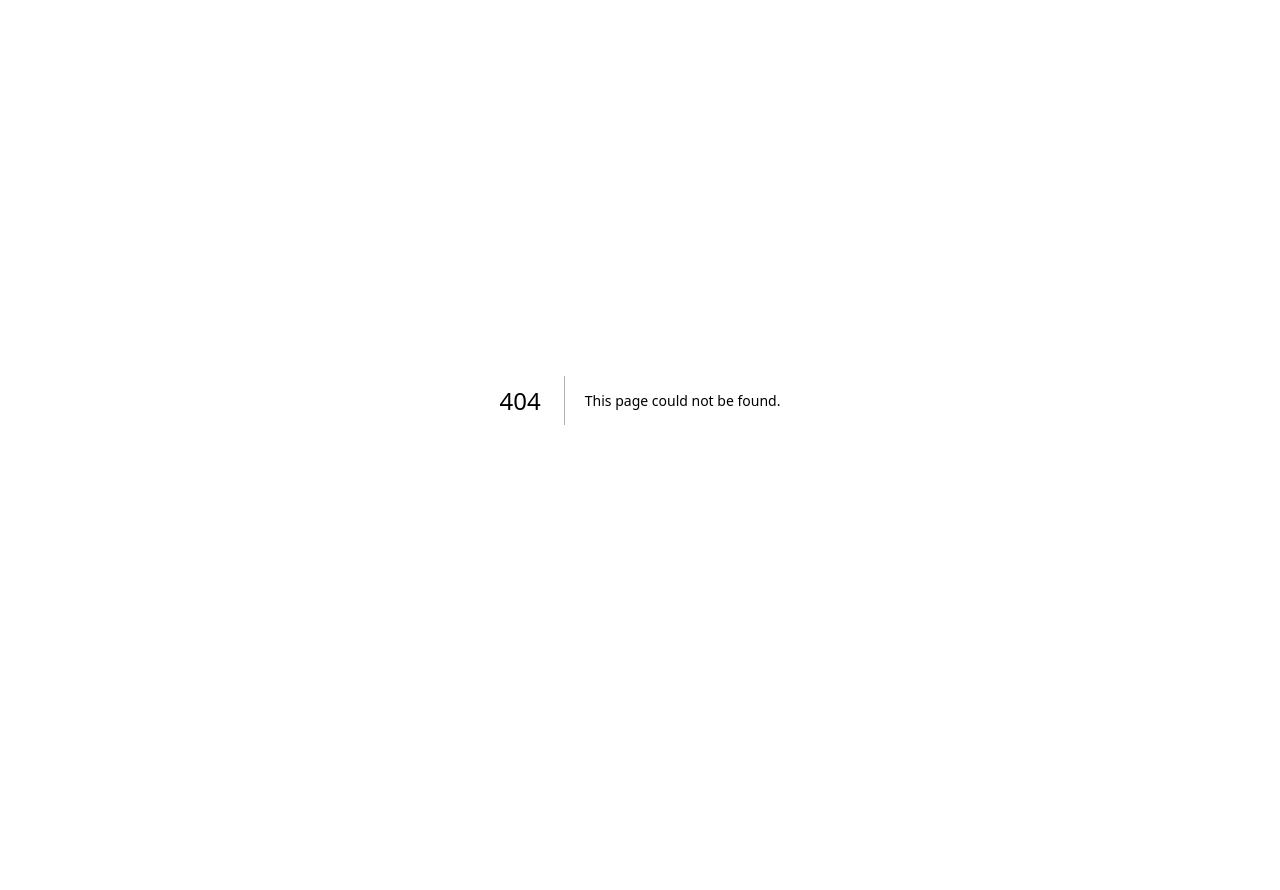
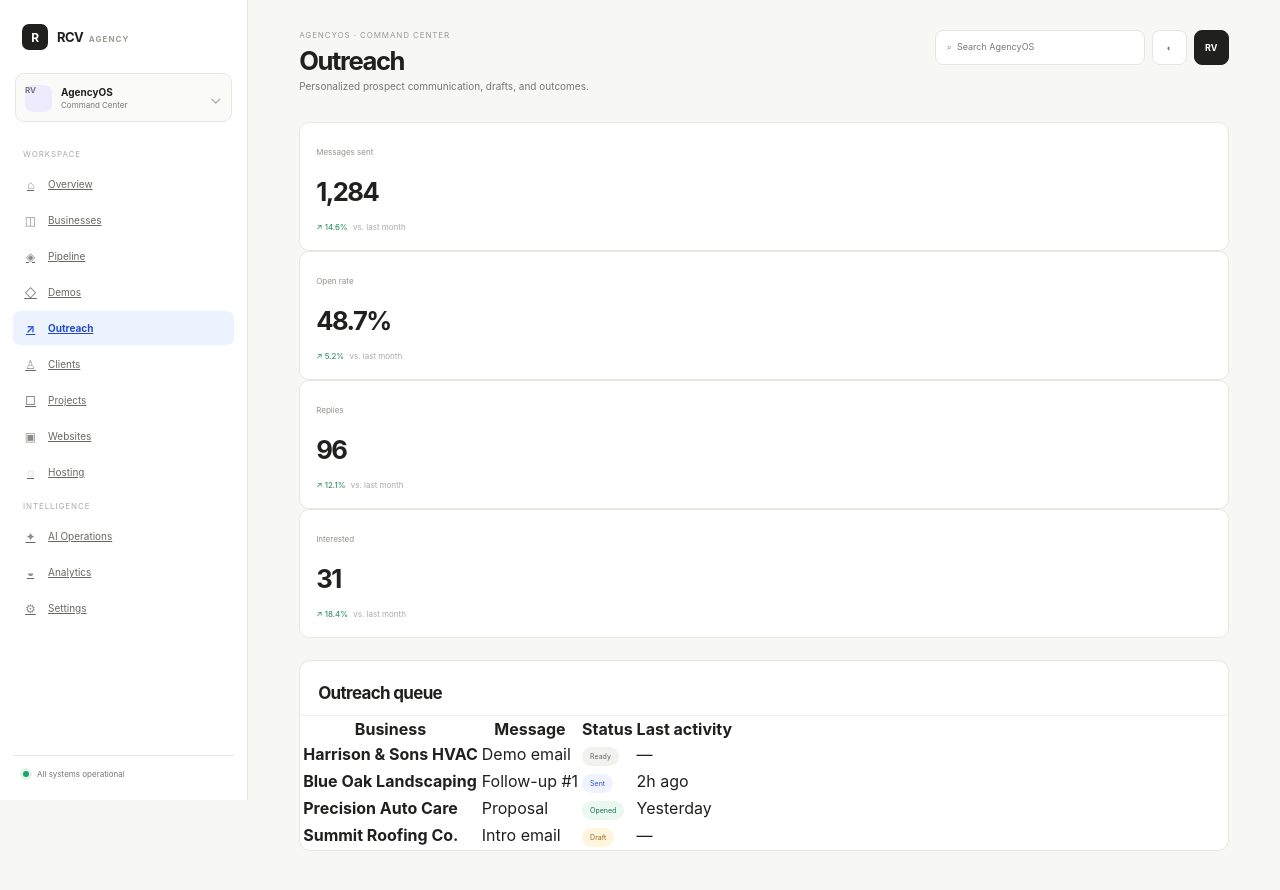
Before and after one commit to rcarvierling-ship-it/AgencyOS, a Next.js app in the folder apps/web/: page /admin/outreach in a window 1280 px wide. Before the commit this address had no page. Shown: the top 890 px of the page. Before the commit the page ends 800 px from the top, so only its background shows below. Built offline with nearby package versions, Linux system fonts and the light colour scheme.

Commit message:
Build admin outreach workspace

```diff
--- /dev/null
+++ b/apps/web/app/admin/outreach/page.tsx
@@ -0,0 +1,3 @@
+import { AdminShell, Card, Pill, Stat } from '../AdminShell'
+const rows=[['Harrison & Sons HVAC','Demo email','Ready','—'],['Blue Oak Landscaping','Follow-up #1','Sent','2h ago'],['Precision Auto Care','Proposal','Opened','Yesterday'],['Summit Roofing Co.','Intro email','Draft','—']]
+export default function Outreach(){return <AdminShell active="Outreach" title="Outreach" subtitle="Personalized prospect communication, drafts, and outcomes."><div className="stats"><Stat label="Messages sent" value="1,284" delta="14.6%"/><Stat label="Open rate" value="48.7%" delta="5.2%"/><Stat label="Replies" value="96" delta="12.1%"/><Stat label="Interested" value="31" delta="18.4%"/></div><Card title="Outreach queue"><table className="table"><thead><tr><th>Business</th><th>Message</th><th>Status</th><th>Last activity</th></tr></thead><tbody>{rows.map(([b,m,s,t])=><tr key={b}><td><b>{b}</b></td><td>{m}</td><td><Pill tone={s==='Sent'?'blue':s==='Opened'?'green':s==='Draft'?'amber':'neutral'}>{s}</Pill></td><td>{t}</td></tr>)}</tbody></table></Card></AdminShell>}
```
